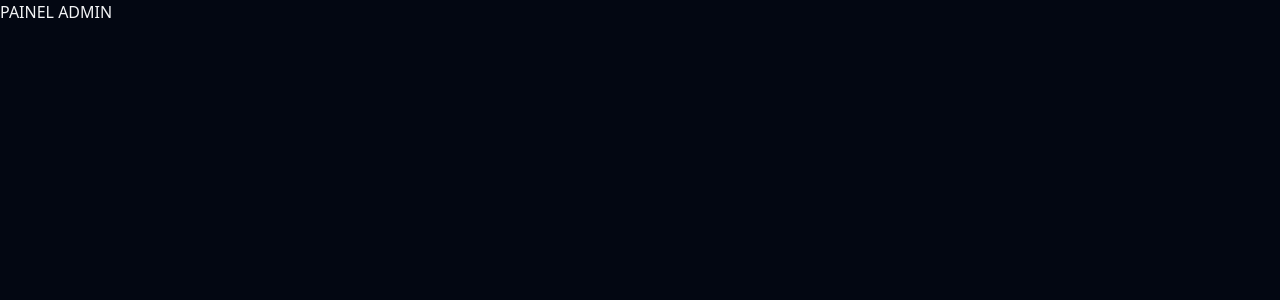
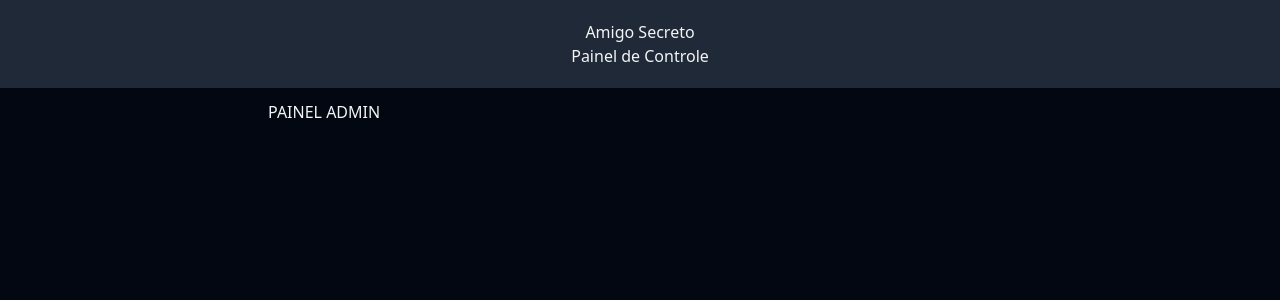
Before and after one commit to LeonardoMachadoF/as-react-14, a Next.js app: page /admin in a window 1280 px wide. Shown: the top 300 px of the page. Built offline with nearby package versions, Linux system fonts and the light colour scheme.

Commit message:
admin page layout

```diff
--- /dev/null
+++ b/src/app/admin/layout.tsx
@@ -0,0 +1,25 @@
+import { Metadata } from "next";
+
+type Props = {
+    children: React.ReactNode
+}
+
+export const metadata: Metadata = {
+    title: "Amigo Secreto - Admin"
+}
+
+function Layout({ children }: Props) {
+    return (
+        <div>
+            <header className="bg-gray-800 text-center py-5">
+                <h3 className="3xl">Amigo Secreto</h3>
+                <h4 className="text-base">Painel de Controle</h4>
+            </header>
+            <main className="mx-auto w-full max-w-3xl p-3">
+                {children}
+            </main>
+        </div>
+    )
+}
+
+export default Layout;
```
